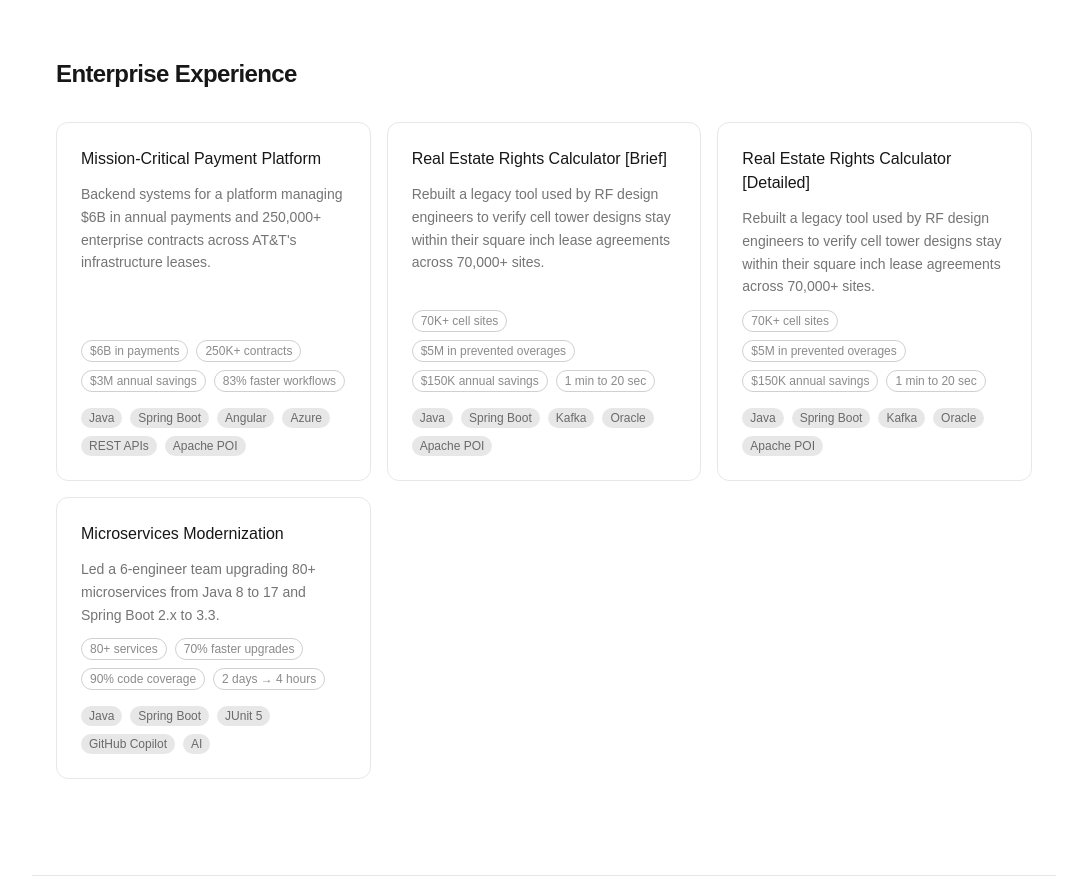
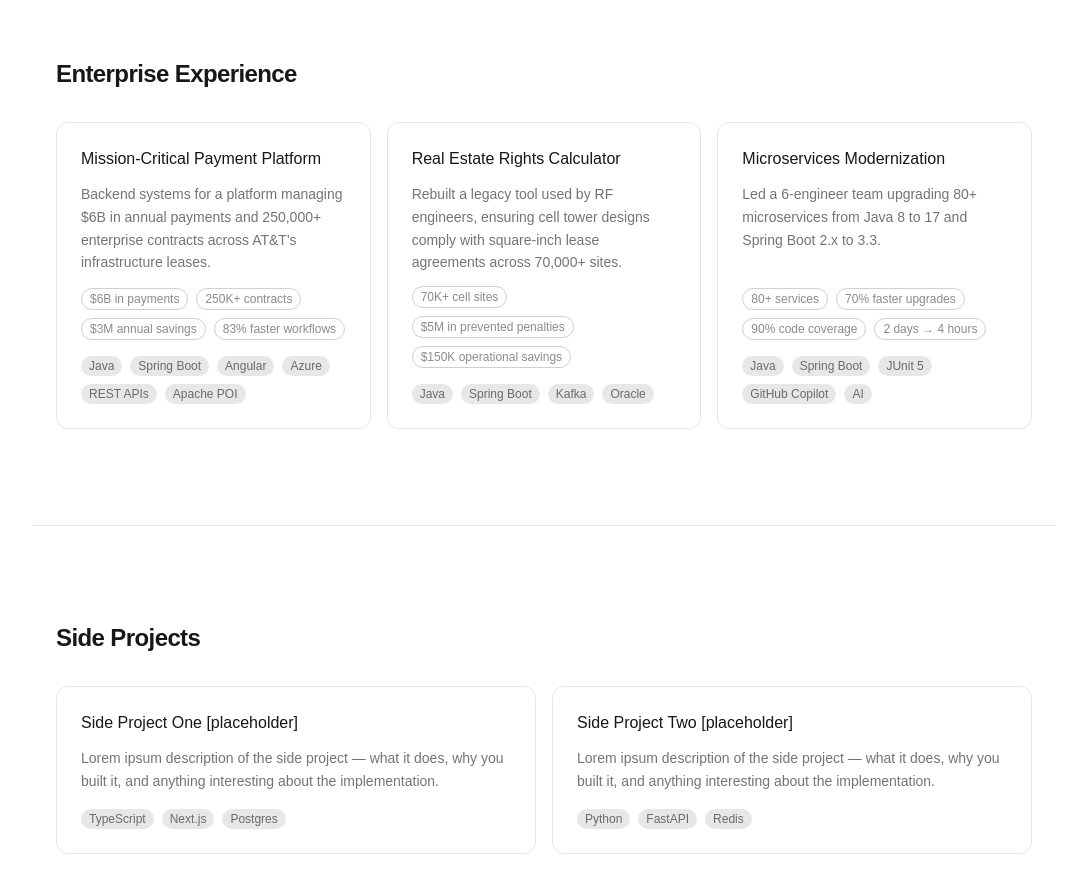
Before and after one commit to awaq96/portfolio, a Next.js app: page / in a window 1280 px wide. Shown: the part 800-1692 px from the top of the page, without its empty margins (96-1183 px from the left). Built offline with nearby package versions, Linux system fonts and the light colour scheme.

Commit message:
RERC Finalized

```diff
--- a/content/projects/enterprise.ts
+++ b/content/projects/enterprise.ts
@@ -54,48 +54,14 @@ When the job is done, a push notification appears in the app's global notificati
     ],
   },
   {
-    slug: "att-cell-tower-calculator-brief",
-    title: "Real Estate Rights Calculator [Brief]",
+    slug: "att-cell-tower-calculator",
+    title: "Real Estate Rights Calculator",
     company: "AT&T",
     period: "2023 – Present",
     description:
-      "Rebuilt a legacy tool used by RF design engineers to verify cell tower designs stay within their square inch lease agreements across 70,000+ sites.",
-    tags: ["Java", "Spring Boot", "Kafka", "Oracle", "Apache POI"],
-    metrics: ["70K+ cell sites", "$5M in prevented overages", "$150K annual savings", "1 min to 20 sec"],
-    sections: [
-      {
-        heading: "Overview",
-        content: `The Real Estate Rights Calculator (RERC) is a tool used by RF design engineers to verify that a cell tower design stays within the square inch allotment in AT&T's lease agreements. On a shared tower, multiple carriers each have a designated RAD Center where their antennas are installed, and each carrier has a contractually defined amount of space they can use. A design that goes over that limit risks interference with neighboring carriers and triggers fees or forces renegotiation.
-
-RERC takes an engineer's RFDS (Radio Frequency Data Sheet) as input, calculates the total square inch usage of the design, and tells the connected design tool whether the design is compliant. Catching an overage early is critical. If it surfaces further down the line, fixing it means redesigning the site, paying fees, or renegotiating lease agreements.`,
-      },
-      {
-        heading: "The Challenge",
-        content: `The RERC had been owned by another team and built as a MuleSoft API backed by a 1,500-line Oracle stored procedure that calculated equipment square inches one piece at a time. It had known miscalculation issues and was slow to support new features. When our team took ownership, I made the case to rebuild rather than lift-and-shift: our existing infrastructure was built for Java Spring Boot, moving logic out of a stored procedure into Java would make it testable and maintainable, and we could eliminate the MuleSoft licensing cost. We agreed on a 3-month timeline and a middle ground: migrate to Spring Boot and refactor the critical calculation logic, while keeping the Oracle database.`,
-      },
-      {
-        heading: "What I Built",
-        content: `I built the new RERC service solo using a test-driven approach. The main architectural change was parallelizing the equipment calculations. The original stored procedure calculated each equipment piece sequentially. I refactored this so all calculations run concurrently and aggregate once they are complete, cutting the API response time from 1 minute to 20 seconds.
-
-While rebuilding the logic I found several underestimation bugs in the original calculations. Designs that appeared compliant were actually over their square inch allotment. These fixes were a key part of the accuracy improvements that drove the post-launch outcome.
-
-I also replaced a fragile database link to the Equipment Catalog with a Kafka-based integration. The old DB link was unreliable and often returned stale equipment dimensions. Now when the catalog team updates a dimension, an event is published and RERC updates its local copy in real time, with a local cache of the most commonly used equipment for faster lookups.`,
-      },
-      {
-        heading: "Outcome",
-        content: `The service launched defect-free with 90% code coverage on a 3-month timeline. Cutting the MuleSoft license and improving calculation efficiency reduced annual operational costs by $150K. After launch, all in-progress RFDS across AT&T were re-run through the new tool as part of a maintenance audit. The more accurate calculations surfaced $5 million in potential overage fees, rework costs, and re-engineering labor that the old tool would have missed.`,
-      },
-    ],
-  },
-  {
-    slug: "att-cell-tower-calculator-detailed",
-    title: "Real Estate Rights Calculator [Detailed]",
-    company: "AT&T",
-    period: "2023 – Present",
-    description:
-      "Rebuilt a legacy tool used by RF design engineers to verify cell tower designs stay within their square inch lease agreements across 70,000+ sites.",
-    tags: ["Java", "Spring Boot", "Kafka", "Oracle", "Apache POI"],
-    metrics: ["70K+ cell sites", "$5M in prevented overages", "$150K annual savings", "1 min to 20 sec"],
+      "Rebuilt a legacy tool used by RF engineers, ensuring cell tower designs comply with square-inch lease agreements across 70,000+ sites.",
+    tags: ["Java", "Spring Boot", "Kafka", "Oracle"],
+    metrics: ["70K+ cell sites", "$5M in prevented penalties", "$150K operational savings"],
     sections: [
       {
         heading: "Overview",
```
